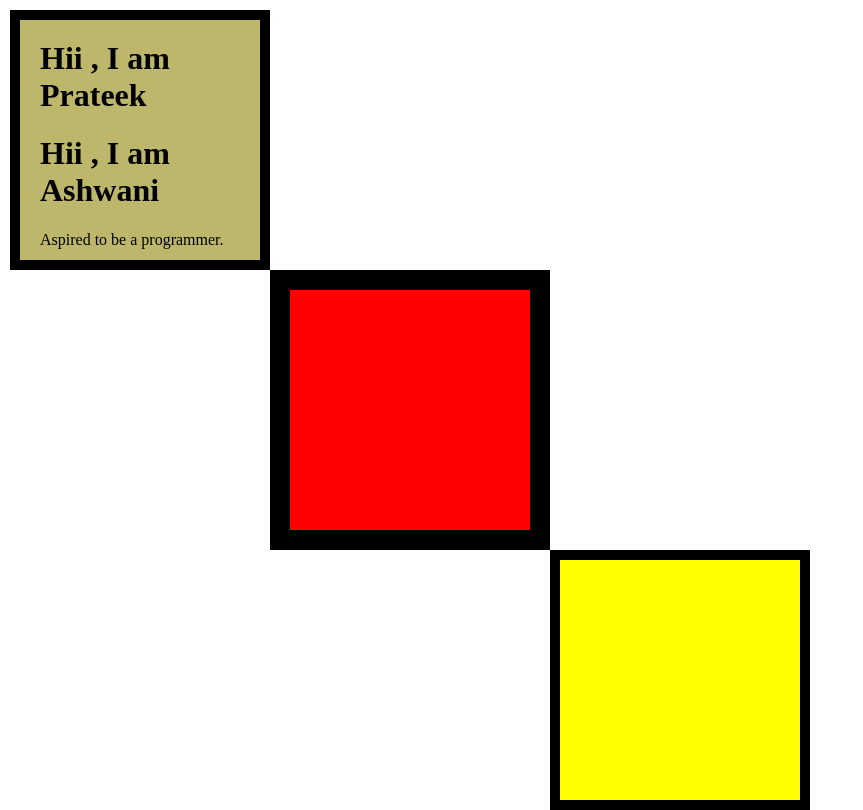
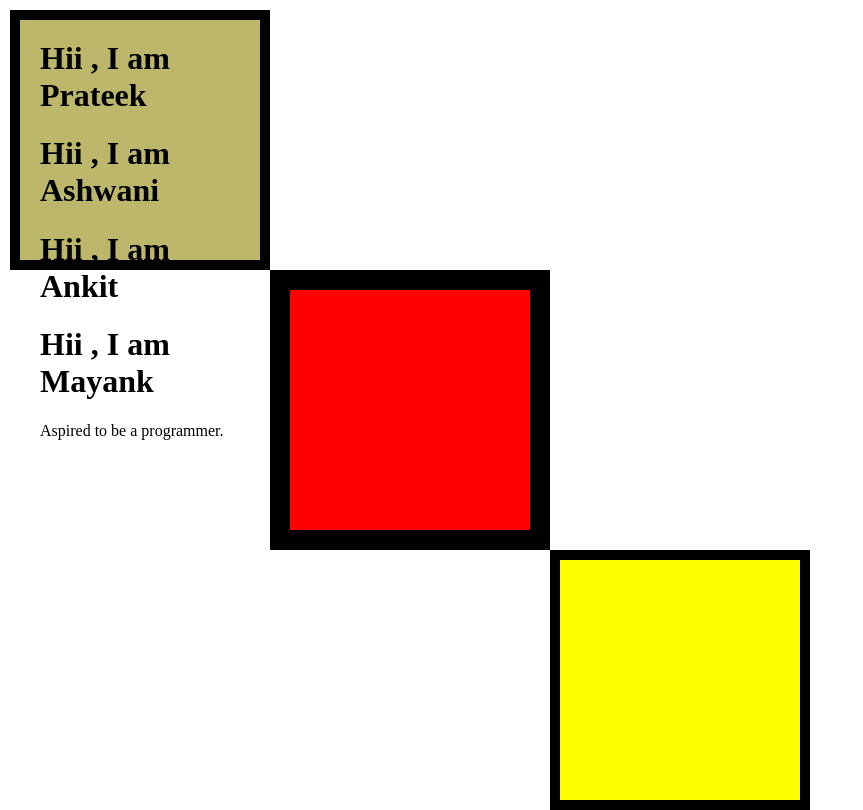
Before and after one commit to Inconsis10/new, a plain HTML site: page index.html in a window 1280 px wide. Shown: the whole page, without its empty margins (0-863 px from the left). Drawn offline with Linux system fonts and the light colour scheme.

Commit message:
new names added

```diff
--- a/index.html
+++ b/index.html
@@ -13,6 +13,8 @@
     <div class="top-container">
         <h1> Hii , I am Prateek</h1>
         <h1> Hii , I am Ashwani</h1>
+        <h1> Hii , I am Ankit</h1>
+        <h1> Hii , I am Mayank</h1>
     <p> Aspired to be a programmer.</p>
     </div>
     <div class="middle-container"></div>
```
